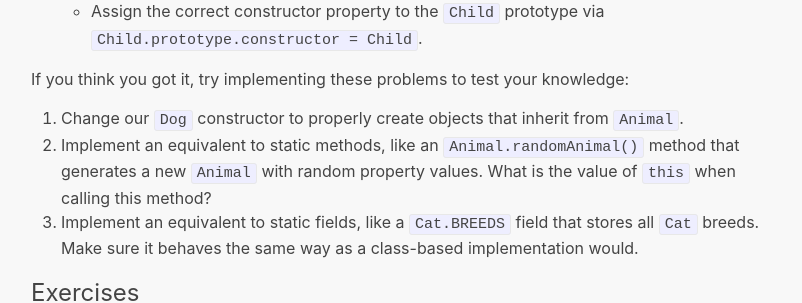
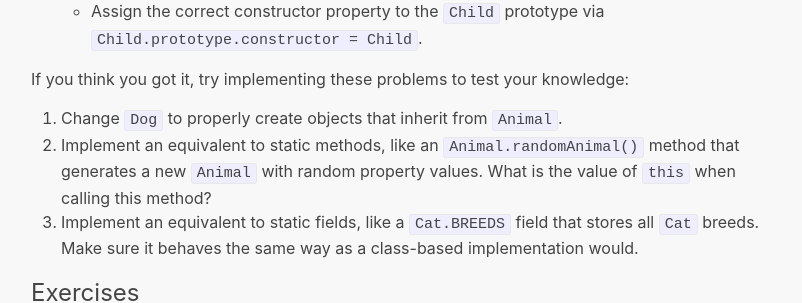
Before and after one commit to ponyta/ponyta.github.io, a Jekyll site: the page built from _posts/2018-12-03-prototype-based-programming-in-javascript.md, in a window 1280 px wide and 900 px high, scrolled down 9676 px. Shown: the part 152-455 px from the top of the window, without its empty margins (239-1041 px from the left). Built offline with Jekyll 4.4.1, drawn with Linux system fonts in a browser that asks for light colours.

Commit message:
Small edit

```diff
--- a/_posts/2018-12-03-prototype-based-programming-in-javascript.md
+++ b/_posts/2018-12-03-prototype-based-programming-in-javascript.md
@@ -428,7 +428,7 @@ to inherit from `Parent`:
 
 If you think you got it, try implementing these problems to test your knowledge:
 
-1. Change our `Dog` constructor to properly create objects that inherit from `Animal`.
+1. Change `Dog` to properly create objects that inherit from `Animal`.
 2. Implement an equivalent to static methods, like an `Animal.randomAnimal()` method that generates a new `Animal` with
 random property values. What is the value of `this` when calling this method?
 3. Implement an equivalent to static fields, like a `Cat.BREEDS` field that stores all `Cat` breeds. Make sure it behaves
```
